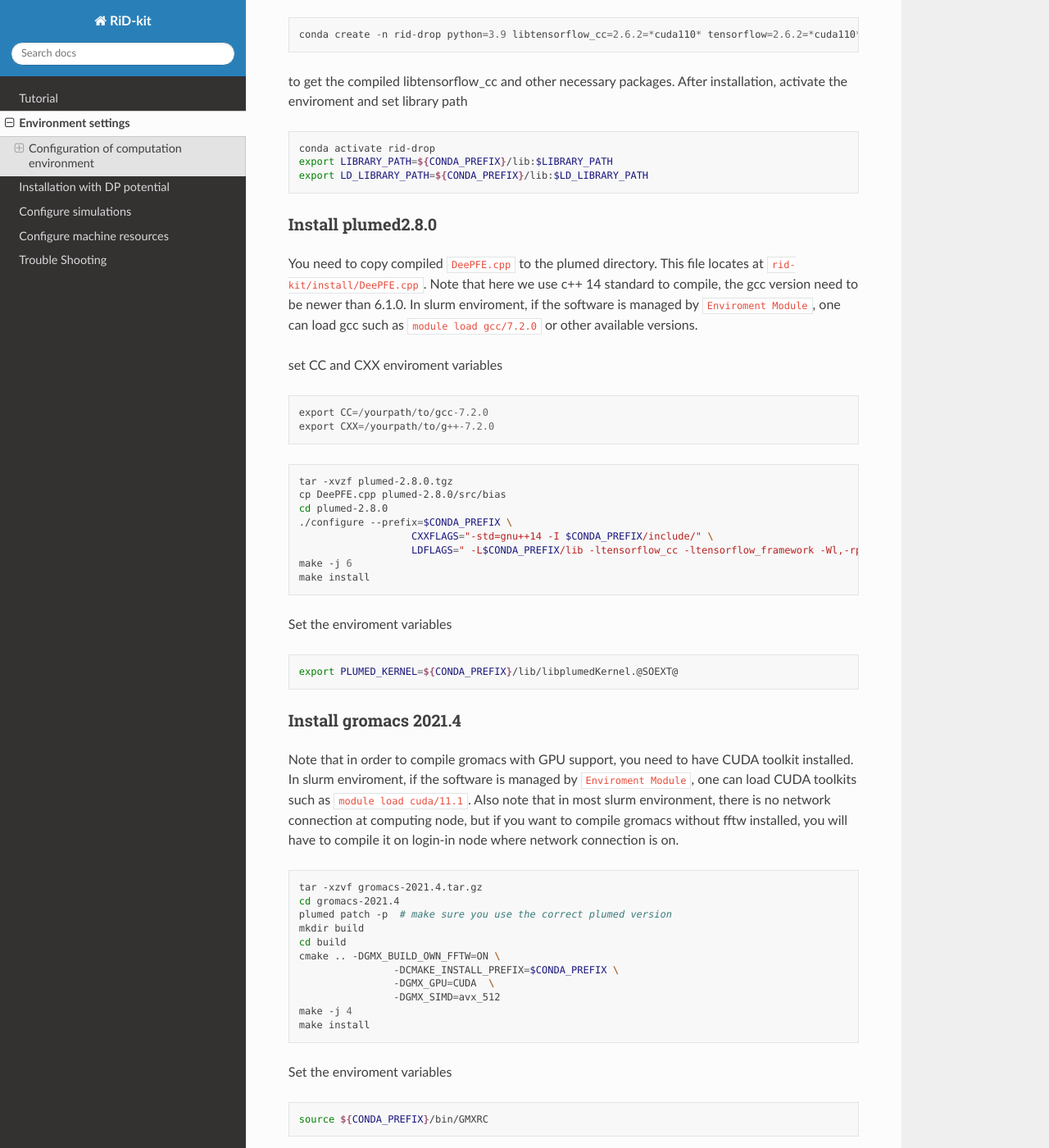
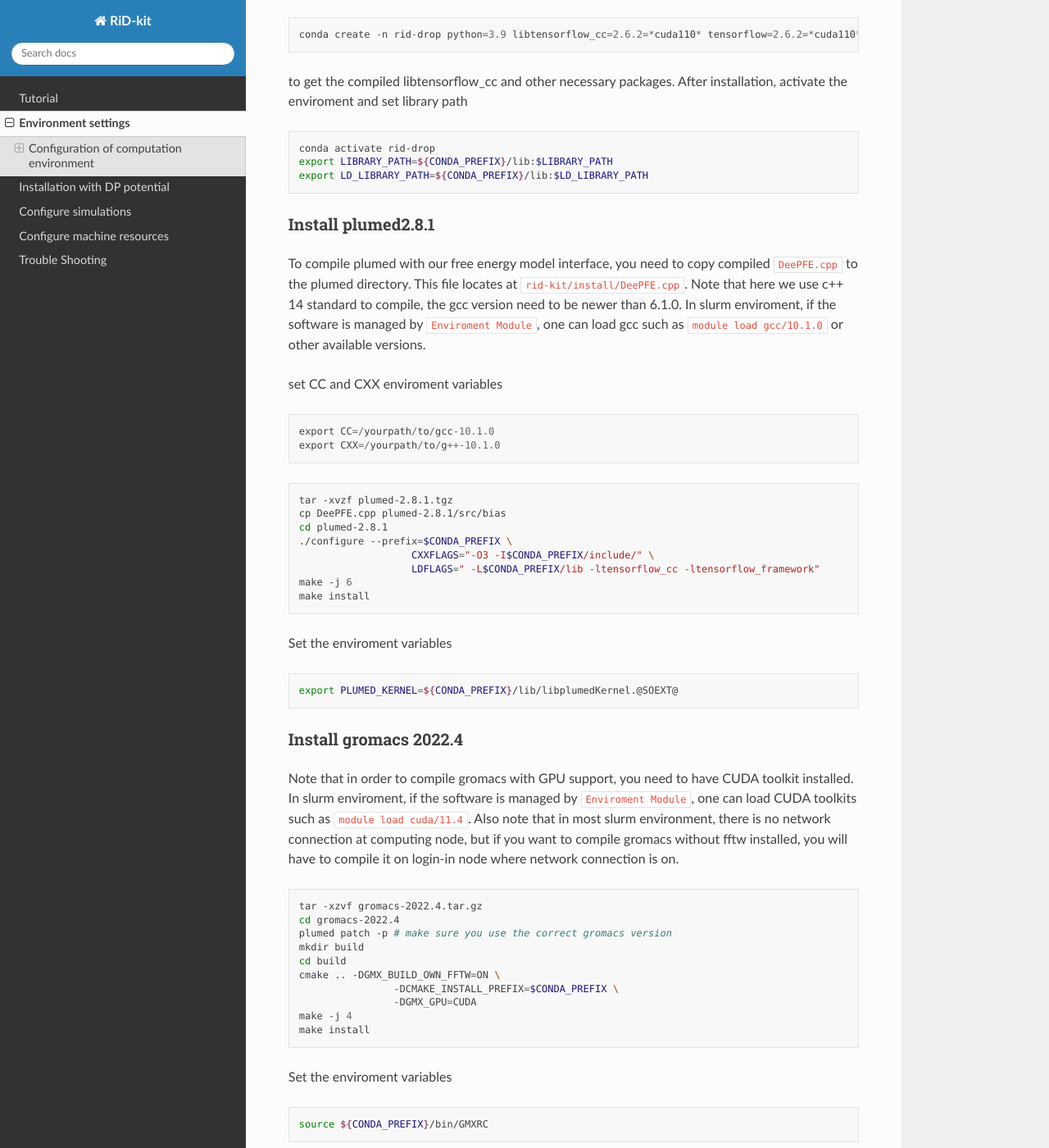
Before and after one commit to deepmodeling/rid-kit, a Sphinx documentation site: the page built from docs/source/install.md, in a window 1280 px wide and 1400 px high, scrolled down 634 px. Shown: the whole window at 82% size. Built offline with Sphinx 7.4.7 and the Read the Docs theme 2.0.0, drawn with Linux system fonts in a browser that asks for light colours; pages that are not in the unit, such as notebooks, are missing from menus.

Commit message:
update plumed version and optimize compilation

````diff
--- a/docs/source/install.md
+++ b/docs/source/install.md
@@ -13,7 +13,7 @@ The `enviroment` of rid-kit software is a bit complex, it uses `dflow` to manage
 We recommend using conda to manage the python enviroment.
 Use the command
 ```
-conda create -n rid-drop python=3.9 libtensorflow_cc=2.6.2=*cuda110* tensorflow=2.6.2=*cuda110* nccl mdtraj numpy scikit-learn cmake dpdata -c conda-forge
+conda create -n rid-drop python=3.9 libtensorflow_cc=2.6.2=*cuda110* tensorflow=2.6.2=*cuda110* nccl mdtraj matplotlib==3.6.1 scikit-learn cmake dpdata parmed cython -c conda-forge
 ```
 to get the compiled libtensorflow_cc and other necessary packages.
 After installation, activate the enviroment and set library path
@@ -23,23 +23,23 @@ export LIBRARY_PATH=${CONDA_PREFIX}/lib:$LIBRARY_PATH
 export LD_LIBRARY_PATH=${CONDA_PREFIX}/lib:$LD_LIBRARY_PATH
 ```
 
-### Install plumed2.8.0
-You need to copy compiled `DeePFE.cpp` to the plumed directory. This file locates at `rid-kit/install/DeePFE.cpp`.
-Note that here we use c++ 14 standard to compile, the gcc version need to be newer than 6.1.0. In slurm enviroment, if the software is managed by `Enviroment Module`, one can load gcc such as `module load gcc/7.2.0` or other available versions.
+### Install plumed2.8.1
+To compile plumed with our free energy model interface, you need to copy compiled `DeePFE.cpp` to the plumed directory. This file locates at `rid-kit/install/DeePFE.cpp`.
+Note that here we use c++ 14 standard to compile, the gcc version need to be newer than 6.1.0. In slurm enviroment, if the software is managed by `Enviroment Module`, one can load gcc such as `module load gcc/10.1.0` or other available versions.
 
 set CC and CXX enviroment variables
 ```
-export CC=/yourpath/to/gcc-7.2.0
-export CXX=/yourpath/to/g++-7.2.0
+export CC=/yourpath/to/gcc-10.1.0
+export CXX=/yourpath/to/g++-10.1.0
 ```
 
 ```bash
-tar -xvzf plumed-2.8.0.tgz
-cp DeePFE.cpp plumed-2.8.0/src/bias
-cd plumed-2.8.0
+tar -xvzf plumed-2.8.1.tgz
+cp DeePFE.cpp plumed-2.8.1/src/bias
+cd plumed-2.8.1
 ./configure --prefix=$CONDA_PREFIX \
-                   CXXFLAGS="-std=gnu++14 -I $CONDA_PREFIX/include/" \
-                   LDFLAGS=" -L$CONDA_PREFIX/lib -ltensorflow_cc -ltensorflow_framework -Wl,-rpath=$CONDA_PREFIX/lib/" \
+                   CXXFLAGS="-O3 -I$CONDA_PREFIX/include/" \
+                   LDFLAGS=" -L$CONDA_PREFIX/lib -ltensorflow_cc -ltensorflow_framework"
 make -j 6
 make install
 ```
@@ -48,19 +48,18 @@ Set the enviroment variables
 export PLUMED_KERNEL=${CONDA_PREFIX}/lib/libplumedKernel.@SOEXT@
 ```
 
-### Install gromacs 2021.4
-Note that in order to compile gromacs with GPU support, you need to have CUDA toolkit installed. In slurm enviroment, if the software is managed by `Enviroment Module`, one can load CUDA toolkits such as `module load cuda/11.1`. Also note that in most slurm environment, there is no network connection at computing node, but if you want to compile gromacs without fftw installed, you will have to compile it on login-in node where network connection is on.
+### Install gromacs 2022.4
+Note that in order to compile gromacs with GPU support, you need to have CUDA toolkit installed. In slurm enviroment, if the software is managed by `Enviroment Module`, one can load CUDA toolkits such as `module load cuda/11.4`. Also note that in most slurm environment, there is no network connection at computing node, but if you want to compile gromacs without fftw installed, you will have to compile it on login-in node where network connection is on.
 
 ```bash
-tar -xzvf gromacs-2021.4.tar.gz
-cd gromacs-2021.4
-plumed patch -p  # make sure you use the correct plumed version
+tar -xzvf gromacs-2022.4.tar.gz
+cd gromacs-2022.4
+plumed patch -p # make sure you use the correct gromacs version
 mkdir build
 cd build
 cmake .. -DGMX_BUILD_OWN_FFTW=ON \
                 -DCMAKE_INSTALL_PREFIX=$CONDA_PREFIX \
-                -DGMX_GPU=CUDA  \
-                -DGMX_SIMD=avx_512
+                -DGMX_GPU=CUDA
 make -j 4
 make install
 ```
````
Also changed, not shown: docs/source/install_dp.md (+4 -4 lines), 2 other files.
